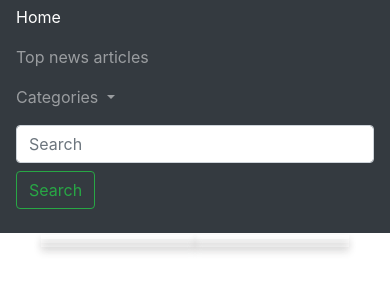
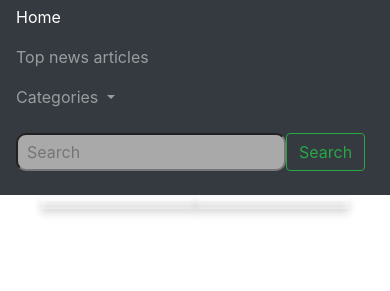
Before and after one commit to sufster/news_api, a plain HTML site: page index.html in a window 390 px wide. Both pictures are taken after a click on the button "Toggle navigation". Shown: the part 51-342 px from the top of the page. Drawn offline with nearby package versions, Linux system fonts and the light colour scheme; no server answers.

Commit message:
updated search function

```diff
--- a/assets/script/search.js
+++ b/assets/script/search.js
@@ -4,7 +4,7 @@ let popCard3_appended = document.getElementById("articles3");
 let popCard4_appended = document.getElementById("articles4");
 let popCard5_appended = document.getElementById("articles5");
 let popCard6_appended = document.getElementById("articles6");
-let searchBar = document.getElementsByName("searchBar");
+let searchBar = document.getElementById("searchBar")
 
 function populate_search() {
     //assigned variable for api key
@@ -12,6 +12,7 @@ function populate_search() {
     //link for the api to query
     const link = "https://newsapi.org/v2/everything?q="
     const url = link + searchBar.value + key
+    console.log(url);
     const request = new Request(url);
     fetch(request)
     //turns resp into JavaScript object
--- a/assets/styles/styles.css
+++ b/assets/styles/styles.css
@@ -52,3 +52,9 @@
 img{
     max-height: 200px;
 }
+
+input#searchBar {
+    padding: 5px 9px;
+    border-radius: 10px;
+    background-color: darkgrey;
+}
--- a/index.html
+++ b/index.html
@@ -41,8 +41,8 @@
 
           </ul>
           <form class="form-inline my-2 my-lg-0">
-            <input class="form-control mr-sm-2" type="search" placeholder="Search" aria-label="Search" name="searchBar">
-            <button class="btn btn-outline-success my-2 my-sm-0" type="submit" onclick="populate_search()">Search</button>
+            <input id="searchBar" type="search" placeholder="Search" aria-label="Search">
+            <button class="btn btn-outline-success my-2 my-sm-0" type="submit" onclick="populate_search(); return false">Search</button>
           </form>
         </div>
       </nav>
```
Also changed, not shown: pages/science_news.html (+0 -7 lines).
